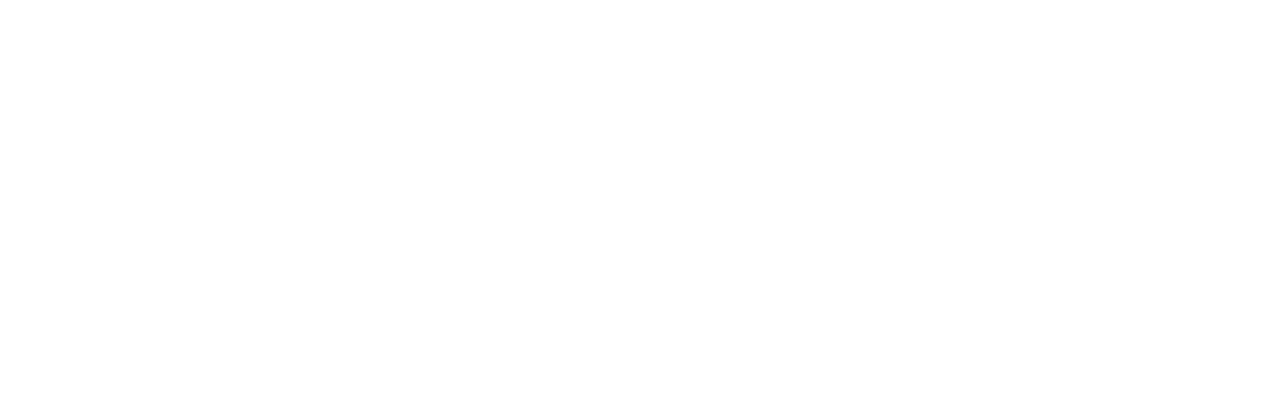
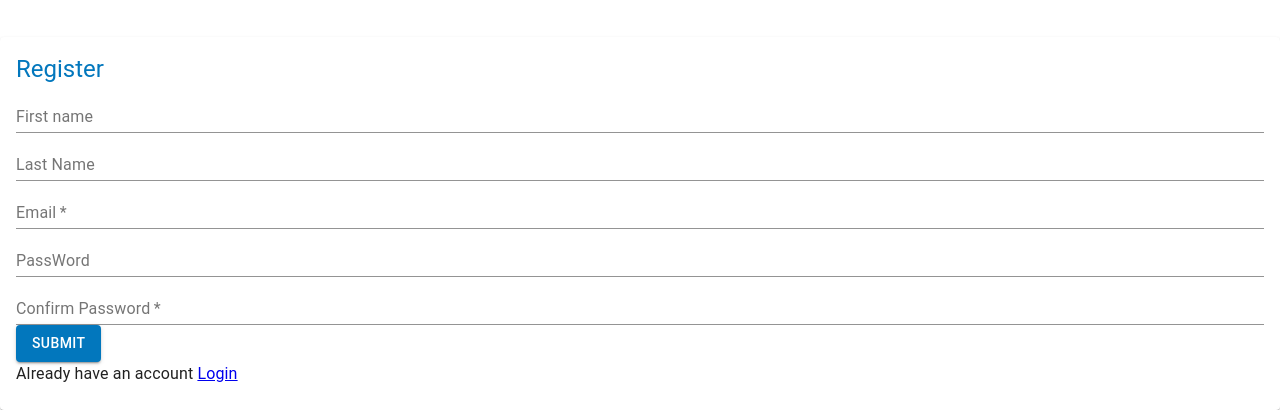
Before and after one commit to itsamanverma/BookStore_forntEnd, a React (Create React App) app: page /register in a window 1280 px wide. Shown: the part 763-1173 px from the top of the page. Before the commit the page ends 800 px from the top, so only its background shows below. Built offline with nearby package versions, Linux system fonts and the light colour scheme.

Commit message:
Sign up page with userservice

```diff
--- a/package.json
+++ b/package.json
@@ -8,6 +8,7 @@
     "@testing-library/jest-dom": "^4.2.4",
     "@testing-library/react": "^9.5.0",
     "@testing-library/user-event": "^7.2.1",
+    "axios": "^0.19.2",
     "react": "^16.13.1",
     "react-dom": "^16.13.1",
     "react-router-dom": "^5.2.0",
--- a/src/App.js
+++ b/src/App.js
@@ -1,15 +1,22 @@
 import React, { Component } from 'react';
-import {BrowserRouter as Router,Switch,Route} from 'react-router-dom'
+import {BrowserRouter as Router,Route} from 'react-router-dom'
+import { MuiThemeProvider, createMuiTheme } from '@material-ui/core/styles';
 import Dashboard from './components/dashboard/dashboard';
+import Register from './pages/Register/Register';
+import defTheme from './components/defTheme/defTheme';
 
+const theme = createMuiTheme(defTheme);
 
 class App extends Component {
     render() {
         return (
             <Router>
-                <Switch>
+                <div>
+                <MuiThemeProvider theme={theme}>
                     <Route path='/' component={Dashboard}/>
-                </Switch>
+                    <Route path='/register' component={Register}/>
+                </MuiThemeProvider>
+                </div>
             </Router>
 
         );
--- a/src/components/Input/Input.jsx
+++ b/src/components/Input/Input.jsx
@@ -19,15 +19,18 @@
     render() {
         return (
             <TextField
-                className=''
+                className='label'
+                id={this.props.id}
                 name={this.props.name}
                 type={this.props.type}
                 placeholder={this.props.placeholder}
+                label={this.props.label}
                 onChange={this.sendDataToParent}
                 fullWidth
                 color={this.state.color}
                 required={this.props.required}
             />
+
         );
     }
 }
--- /dev/null
+++ b/src/components/defTheme/defTheme.jsx
@@ -0,0 +1,21 @@
+export default {
+    direction: 'ltr',
+    palette: {
+      type: 'light',
+      primary: {
+        main: '#0277BD',
+        dark: '#015384',
+      },
+      secondary: {
+        main: '#E65100',
+        dark: '#DD2C00',
+      },
+      error: {
+        main: '#DD2C00',
+        dark: '#DD2C00',
+      }
+    },
+    typography: {
+      useNextVariants: true,
+    },
+  };
--- /dev/null
+++ b/src/pages/Register/Register.jsx
@@ -0,0 +1,191 @@
+import React, { Component } from 'react';
+import Input from '../../components/Input/Input';
+import { Card, Typography, Button, CardContent } from '@material-ui/core/';
+import UserService from '../../services/UserService';
+
+var userService = new UserService();
+
+class Register extends Component {
+  constructor(props) {
+    super(props);
+    this.state = {
+      firstname: '',
+      lastname: '',
+      email: '',
+      password: '',
+      rpassword: '',
+      isValidated: false,
+      error: {},
+    }
+    this.getDataFromInput = this.getDataFromInput.bind(this);
+    this.handleClick = this.handleClick.bind(this);
+    this.validate = this.validate.bind(this);
+  }
+
+   /**
+   * function to get data from the object
+   *
+   * @param {var} data
+   */
+  getDataFromInput(event,data) {
+    // console.log('register', data);
+    this.setState({
+      [event.target.name]: data
+    })
+  }
+
+  /**
+   * function to handle the input validations of the page
+   *
+   * @param {event} event
+   */
+  validate(event) {
+    var error = {
+      firstname: '',
+      lastname: '',
+      email: '',
+      password: '',
+      rpassword: '',
+    };
+    var isvalid = true;
+    // if(event.target.name==='firstname'){
+    if (this.state.firstname.length < 1) {
+      error.firstname = 'First Name is required'
+      isvalid = false;
+    }
+    else if (this.state.firstname.length > 8) {
+      error.firstname = 'First Name longer than 8 chars'
+      isvalid = false;
+      //  }
+    }
+    // else if(event.target.name==='lastname'){
+    if (this.state.lastname.length < 1) {
+      error.lastname = 'Last Name is required'
+      isvalid = false;
+    }
+    else if (this.state.lastname.length > 8) {
+      error.lastname = 'Last Name longer than 8 chars'
+      isvalid = false;
+    }
+    //}
+    // else if(event.target.name==='email'){
+    if (this.state.email.length < 1) {
+      error.email = 'Email is required'
+      isvalid = false;
+    }
+    else if (this.state.firstname.length > 8) {
+      error.email = 'Last Name longer than 8 chars'
+      isvalid = false;
+    }
+    //}
+    //else if(event.target.name==='password'){
+    if (this.state.password.length < 1) {
+      error.password = 'Password cannot be empty'
+      isvalid = false;
+    }
+    else if (this.state.lastname.length > 15) {
+      error.password = 'Password Should Be between 8 and 15 chars'
+      isvalid = false;
+    }
+    //}
+    //else if(event.target.name==='rpassword'){
+    if ((this.state.rpassword === this.state.password) === false) {
+      error.rpassword = 'Passwords Didnt match'
+      isvalid = false;
+    }
+    //}
+    this.setState({
+      error: error,
+      isValidated: isvalid,
+    })
+    return isvalid;
+  }
+
+
+  setcolor(event) {
+    event.target.color = 'error';
+  }
+  unsetcolor(event) {
+    event.target.color = 'error';
+  }
+
+   /**
+   * function to handle click of the button of login
+   *
+   * @param {event} event
+   */
+  handleClick() {
+
+    if (this.validate()) {
+      const data = {
+        firstname: this.state.firstname,
+        lastname: this.state.lastname,
+        email: this.state.email,
+        password: this.state.password,
+        rpassword: this.state.password,
+      }
+      userService.register(data).then(res => {
+        if (res.status === 210) {
+          this.setState({
+            error: {
+              email: res.data.error.email[0],
+            }
+          });
+        }
+        else if (res.status === 201) {
+          alert('Registration Successfull')
+        }
+
+      }).catch();
+    }
+  }
+
+  render() {
+    //console.log("email", this.state.email);
+
+    return (
+      <div >
+        <Card id='formcard'>
+          <CardContent>
+            <div >
+              <Typography variant="h5" component="h2" className='login' color='primary' id='card-heading' >
+                Register
+        </Typography>
+              <div className='form'>
+                <div>
+                  <Input name={'firstname'} type={'text'} placeholder={'Enter First Name'} label={'First name'} onChange={this.getDataFromInput} />
+                  <div className='error'>{this.state.error.firstname}</div>
+                </div>
+                <div>
+                  <Input name={'lastname'} type={'text'} placeholder={'Enter Last Name'} label={'Last Name'} onChange={this.getDataFromInput} />
+                  <div className='error'>{this.state.error.lastname}</div>
+                </div>
+                <div>
+                  <Input name={'email'} type={'Email'} placeholder={'Enter Your Email'} label={'Email'} onChange={this.getDataFromInput} required={true} />
+                  <div className='error'>{this.state.error.email}</div>
+                </div>
+                <div>
+                  <Input name={'password'} type={'password'} placeholder={'Enter Password'} label={'PassWord'} onChange={this.getDataFromInput} />
+                  <div className='error'>{this.state.error.password}</div>
+                </div>
+                <div>
+                  <Input color={'error'} name={'rpassword'} type={'password'} placeholder={'Confirm PassWord'} label={'Confirm Password'} onChange={this.getDataFromInput} required={true} />
+                  <div className='error'>{this.state.error.rpassword}</div>
+                </div>
+                <div id='register-btn-div'>
+                  <Button onClick={this.handleClick} className='register-btn' variant="contained" color="primary" type="submit">
+                    Submit
+                  </Button>
+                </div>
+                <span><Typography id='reg-text-login'>Already have an account <a href="/login">Login</a></Typography></span>
+              </div>
+            </div>
+
+          </CardContent>
+        </Card>
+      </div>
+    );
+  }
+}
+
+export default Register;
--- /dev/null
+++ b/src/services/UserService.js
@@ -0,0 +1,80 @@
+import axios from "axios";
+
+export default class UserService {
+
+    /**
+     * method to handle login of user
+     *
+     * @param {array} data
+     */
+    login(data) {
+        //    / debugger;
+        return axios.post('/api/login', data)
+            .then((response) => {
+                if (response.status === 200) {
+                    localStorage.setItem('fundootoken', response.data.token);
+                    localStorage.setItem('username', response.data.userdetails.firstname + ' ' + response.data.userdetails.lastname);
+                }
+                return response;
+            }
+            ).catch((error) => {
+                // /console.log('rereerrors',error);
+                return error;
+            });
+
+    }
+
+    /**
+     * method to handle register service
+     *
+     * @param {array} data
+     */
+    register(data) {
+
+        return axios.post('/api/register', data)
+            .then((response) => {
+                console.log("respspspsp", response);
+                return response;
+            }
+            ).catch((error) => {
+                console.log('errors', error);
+                return error;
+            });
+
+    }
+
+    /**
+     * method to call api for getting userdata of the logged in user from the database
+     *
+     * @returns response promise
+     */
+    getUserData() {
+        var AuthStr = "Bearer ".concat(localStorage.getItem('fundootoken'));
+        // console.log(AuthStr);
+
+        return axios.get('/api/userdetails', { headers: { Authorization: AuthStr } })
+            .then((response) => {
+                return response;
+            }
+            ).catch((error) => {
+                return error;
+            });
+    }
+
+    /**
+     * method to logout the user from the app
+     *
+     * @returns response
+     */
+    logout() {
+        var AuthStr = "Bearer ".concat(localStorage.getItem('fundootoken'));
+        return axios.get('/api/logout', { headers: { Authorization: AuthStr } })
+            .then((response) => {
+                localStorage.removeItem('fundootoken');
+                return response;
+            }
+            ).catch((error) => {
+                return error;
+            });
+    }
+}
```
Also changed, not shown: src/pages/Login/Login.jsx (added), 1 other file (tests, documents, lock files or other folders).
